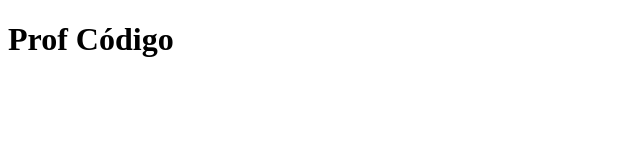
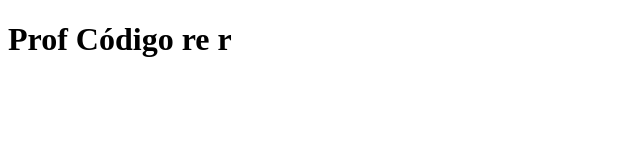
Before and after one commit to AnnaBia1802/prof_code, a plain HTML site: page index.html in a window 1280 px wide. Shown: the full height of the page, 0-640 px from the left. Drawn offline with Linux system fonts and the light colour scheme.

Commit message:
alterei titulo

```diff
--- a/index.html
+++ b/index.html
@@ -6,6 +6,6 @@
     <title>Document</title>
 </head>
 <body>
-    <h1>Prof Código</h1>
+    <h1>Prof Código re r</h1>
 </body>
 </html>
```
